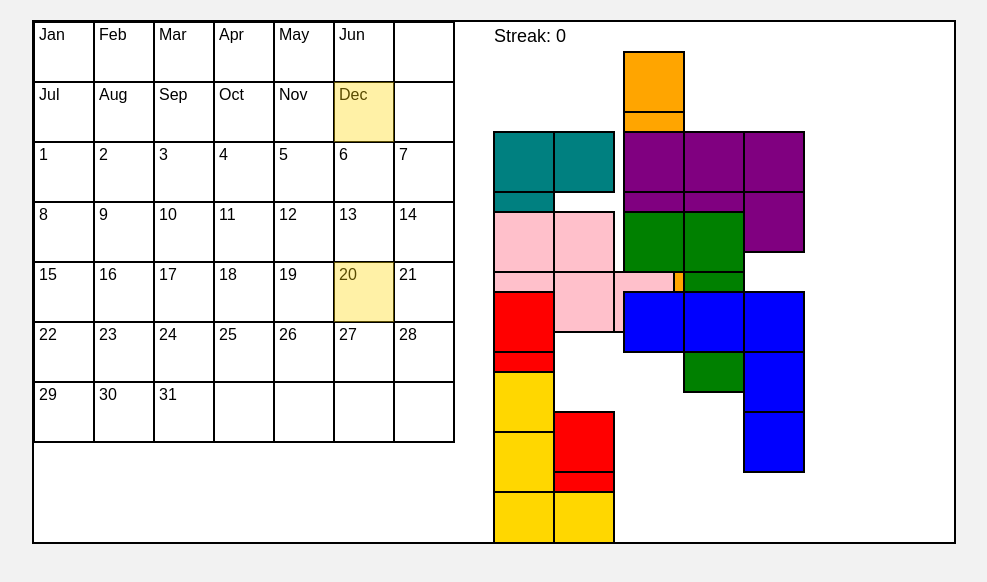
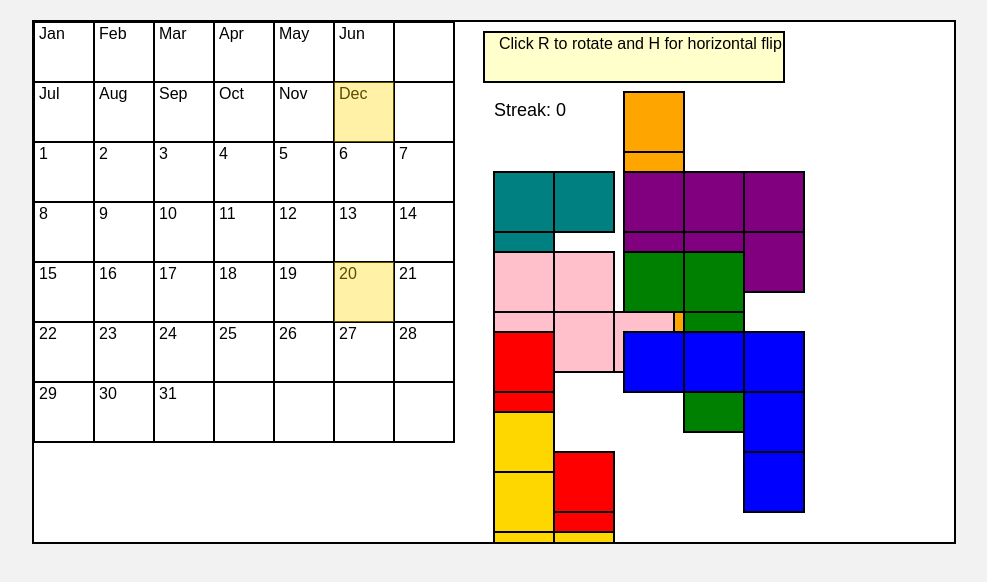
Before and after one commit to tara0017/Calendar-Puzzle, a plain HTML site: page index.html in a window 1280 px wide. Shown: the whole page, without its empty margins (146-1133 px from the left). Drawn offline with Linux system fonts and the light colour scheme.

Commit message:
Update index.html
Added instructions box

```diff
--- a/index.html
+++ b/index.html
@@ -68,13 +68,9 @@ class Block{
     this.shape=shape; this.color=color; this.name="B"+index;
     this.pos={x:0,y:0}; this.placed=false;
     this.dragging=false; this.dragPixel={x:0,y:0}; this.dragOffset={x:0,y:0};
-    // Adjusted tray layout: horizontal and vertical spacing
-    const cols=2; // number of columns in tray
-    const spacingX=130, spacingY=80;
-    this.trayPos={
-      x: TRAY_X + (index%cols)*spacingX,
-      y: 30 + Math.floor(index/cols)*spacingY
-    };
+    // Tray layout: horizontal and vertical spacing
+    const cols=2, spacingX=130, spacingY=80;
+    this.trayPos={x:TRAY_X+(index%cols)*spacingX, y:70+Math.floor(index/cols)*spacingY};
   }
   normalize(){
     const minX=Math.min(...this.shape.map(c=>c.x));
@@ -85,8 +81,15 @@ class Block{
   rotate(){ this.shape=this.shape.map(c=>({x:c.y,y:-c.x})); this.normalize(); }
   flipH(){ this.shape=this.shape.map(c=>({x:-c.x,y:c.y})); this.normalize(); }
   flipV(){ this.shape=this.shape.map(c=>({x:c.x,y:-c.y})); this.normalize(); }
-  draw(){
-    const base=this.dragging?this.dragPixel:(this.placed?{x:this.pos.x*CELL,y:this.pos.y*CELL}:this.trayPos);
+  draw(base=this.dragging?this.dragPixel:{x:this.pos.x*CELL,y:this.pos.y*CELL}){
+    ctx.fillStyle=this.color; ctx.strokeStyle="black"; ctx.lineWidth=2;
+    for(const c of this.shape){
+      ctx.fillRect(base.x+c.x*CELL,base.y+c.y*CELL,CELL,CELL);
+      ctx.strokeRect(base.x+c.x*CELL,base.y+c.y*CELL,CELL,CELL);
+    }
+  }
+  drawTray(){
+    const base=this.trayPos;
     ctx.fillStyle=this.color; ctx.strokeStyle="black"; ctx.lineWidth=2;
     for(const c of this.shape){
       ctx.fillRect(base.x+c.x*CELL,base.y+c.y*CELL,CELL,CELL);
@@ -107,24 +110,27 @@ const blocks=[
   new Block([{x:0,y:0},{x:0,y:1},{x:0,y:2},{x:0,y:3},{x:1,y:2}],"gold",8)
 ];
 
-/* ===================== DRAW ===================== */
+/* ===================== DRAW BOARD ===================== */
 function drawBoard(){
   for(let y=0;y<ROWS;y++)for(let x=0;x<COLS;x++){
     ctx.strokeRect(x*CELL,y*CELL,CELL,CELL);
     const v=boardTemplate[y][x];
     if(v!==null){
-      ctx.fillStyle="black"; ctx.font="16px Arial";
-      ctx.fillText(v,x*CELL+5,y*CELL+18);
+      ctx.fillStyle="black"; ctx.font="16px Arial"; ctx.textAlign="left"; ctx.textBaseline="top";
+      ctx.fillText(v,x*CELL+5,y*CELL+5);
     }
   }
 }
+
 function highlightToday(){
   ctx.fillStyle="rgba(255,215,0,0.35)";
   for(let y=0;y<ROWS;y++)for(let x=0;x<COLS;x++)
     if(boardTemplate[y][x]===todayMonth||boardTemplate[y][x]===todayDay)
       ctx.fillRect(x*CELL,y*CELL,CELL,CELL);
 }
+
 function drawPreview(block){
+  if(!block.dragging) return;
   const gx=Math.round(block.dragPixel.x/CELL-block.dragOffset.x);
   const gy=Math.round(block.dragPixel.y/CELL-block.dragOffset.y);
   const valid=block.cells({x:gx,y:gy}).every(c=>
@@ -138,56 +144,67 @@ function drawPreview(block){
 
 /* ===================== INPUT ===================== */
 let active=null;
-canvas.addEventListener("pointerdown",e=>{
+
+canvas.addEventListener("pointerdown", e=>{
   const r=canvas.getBoundingClientRect();
-  const mx=e.clientX-r.left,my=e.clientY-r.top;
+  const mx=e.clientX-r.left, my=e.clientY-r.top;
+
   for(const b of [...blocks].reverse()){
-    const base=b.placed?{x:b.pos.x*CELL,y:b.pos.y*CELL}:b.trayPos;
+    const base=b.placed ? {x: b.pos.x*CELL, y: b.pos.y*CELL} : b.trayPos;
     for(const c of b.shape){
-      const x=base.x+c.x*CELL,y=base.y+c.y*CELL;
-      if(mx>x&&mx<x+CELL&&my>y&&my<y+CELL){
-        active=b; b.dragging=true;
+      const x=base.x+c.x*CELL, y=base.y+c.y*CELL;
+      if(mx>x && mx<x+CELL && my>y && my<y+CELL){
+        active=b;
+        b.dragging=true;
         b.dragPixel={x:base.x,y:base.y};
-        b.dragOffset={x:(mx-x)/CELL,y:(my-y)/CELL};
-        if(b.placed){ b.cells().forEach(c=>board[c.y][c.x]=null); b.placed=false; }
+        b.dragOffset={x:(mx-x)/CELL, y:(my-y)/CELL};
+
+        if(b.placed){
+          b.cells().forEach(c=>board[c.y][c.x]=null);
+          b.placed=false;
+        }
         return;
       }
     }
   }
 });
-canvas.addEventListener("pointermove",e=>{
-  if(!active) return;
+
+canvas.addEventListener("pointermove", e=>{
+  if(!active || !active.dragging) return;
   const r=canvas.getBoundingClientRect();
   active.dragPixel={
     x:e.clientX-r.left-active.dragOffset.x*CELL,
     y:e.clientY-r.top-active.dragOffset.y*CELL
   };
 });
-canvas.addEventListener("pointerup",()=>{
+
+canvas.addEventListener("pointerup", ()=>{
   if(!active) return;
-  const gx=Math.round(active.dragPixel.x/CELL-active.dragOffset.x);
-  const gy=Math.round(active.dragPixel.y/CELL-active.dragOffset.y);
-  if(active.cells({x:gx,y:gy}).every(c=>
-    c.x>=0&&c.x<COLS&&c.y>=0&&c.y<ROWS&&board[c.y][c.x]==null
-  )){
+  const gx=Math.round(active.dragPixel.x/CELL - active.dragOffset.x);
+  const gy=Math.round(active.dragPixel.y/CELL - active.dragOffset.y);
+  const valid=active.cells({x:gx,y:gy}).every(c=>
+    c.x>=0 && c.x<COLS && c.y>=0 && c.y<ROWS && board[c.y][c.x]==null
+  );
+  if(valid){
     active.pos={x:gx,y:gy};
     active.cells().forEach(c=>board[c.y][c.x]=active.name);
     active.placed=true;
   }
-  active.dragging=false; active=null;
+  active.dragging=false;
+  active=null;
 });
-window.addEventListener("keydown",e=>{
+
+window.addEventListener("keydown", e=>{
   if(!active) return;
   if(e.key==="r") active.rotate();
   if(e.key==="h") active.flipH();
-  if(e.key==="v") active.flipV();
 });
 
 /* ===================== WIN ===================== */
 function checkWin(){
   for(let y=0;y<ROWS;y++)for(let x=0;x<COLS;x++)
-    if(boardTemplate[y][x]!=null&&board[y][x]==null &&
-       boardTemplate[y][x]!==todayMonth&&boardTemplate[y][x]!==todayDay)
+    if(boardTemplate[y][x]!=null && board[y][x]==null &&
+       boardTemplate[y][x]!==todayMonth && boardTemplate[y][x]!==todayDay)
       return false;
   return true;
 }
@@ -204,12 +221,29 @@ Streak: ${streak} day${streak===1?"":"s"}`;
 /* ===================== LOOP ===================== */
 function loop(){
   ctx.clearRect(0,0,canvas.width,canvas.height);
-  drawBoard(); highlightToday();
+
+  drawBoard();
+  highlightToday();
   if(active) drawPreview(active);
-  blocks.forEach(b=>b.draw());
+
+  // Instructions box (extended width)
+  ctx.fillStyle="#ffffcc";
+  ctx.fillRect(TRAY_X-10,10,300,50);
+  ctx.strokeStyle="black";
+  ctx.strokeRect(TRAY_X-10,10,300,50);
+  ctx.fillStyle="black"; ctx.font="16px Arial"; ctx.textAlign="left"; ctx.textBaseline="top";
+  ctx.fillText("Click R to rotate and H for horizontal flip", TRAY_X+5, 15);
+
+  // Draw tray and blocks
+  for(const b of blocks){
+    if(!b.placed && !b.dragging) b.drawTray();
+  }
+  for(const b of blocks){
+    if(b.placed || b.dragging) b.draw();
+  }
 
   ctx.fillStyle="black"; ctx.font="18px Arial";
-  ctx.fillText(`Streak: ${streak}`,TRAY_X,20);
+  ctx.fillText(`Streak: ${streak}`,TRAY_X,80);
 
   if(checkWin()){
     if(!endTime){
@@ -229,7 +263,6 @@ function loop(){
     ctx.fillText(`Solved in ${formatTime(endTime-startTime)}`,canvas.width/2,canvas.height/2-10);
     ctx.fillText(`Streak: ${streak} days`,canvas.width/2,canvas.height/2+30);
 
-    // Share button
     ctx.fillStyle="#1e90ff";
     ctx.fillRect(canvas.width/2-120,canvas.height/2+55,240,45);
     ctx.fillStyle="white";
@@ -239,21 +272,22 @@ function loop(){
 
   requestAnimationFrame(loop);
 }
-loop();
 
 /* ===================== SHARE CLICK ===================== */
-canvas.addEventListener("click",e=>{
+canvas.addEventListener("click", e=>{
   if(!endTime) return;
   const r=canvas.getBoundingClientRect();
   const x=e.clientX-r.left, y=e.clientY-r.top;
-  if(x>canvas.width/2-120&&x<canvas.width/2+120&&
-     y>canvas.height/2+55&&y<canvas.height/2+100){
+  if(x>canvas.width/2-120 && x<canvas.width/2+120 &&
+     y>canvas.height/2+55 && y<canvas.height/2+100){
     shareScore();
   }
 });
 
 /* ===================== MIDNIGHT RESET ===================== */
 setInterval(()=>{ if(todayKey()!==todayKeyStr) location.reload(); },60000);
+
+loop();
 </script>
 </body>
 </html>
```
